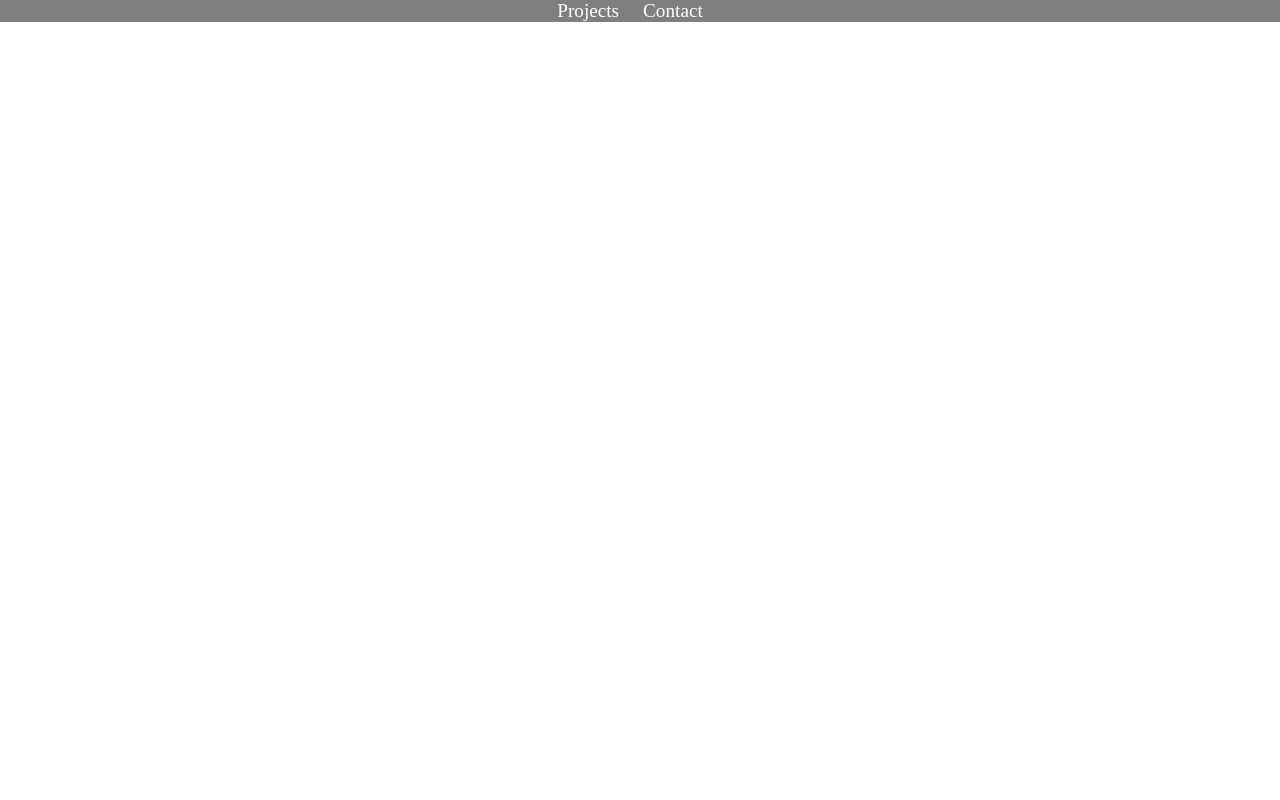
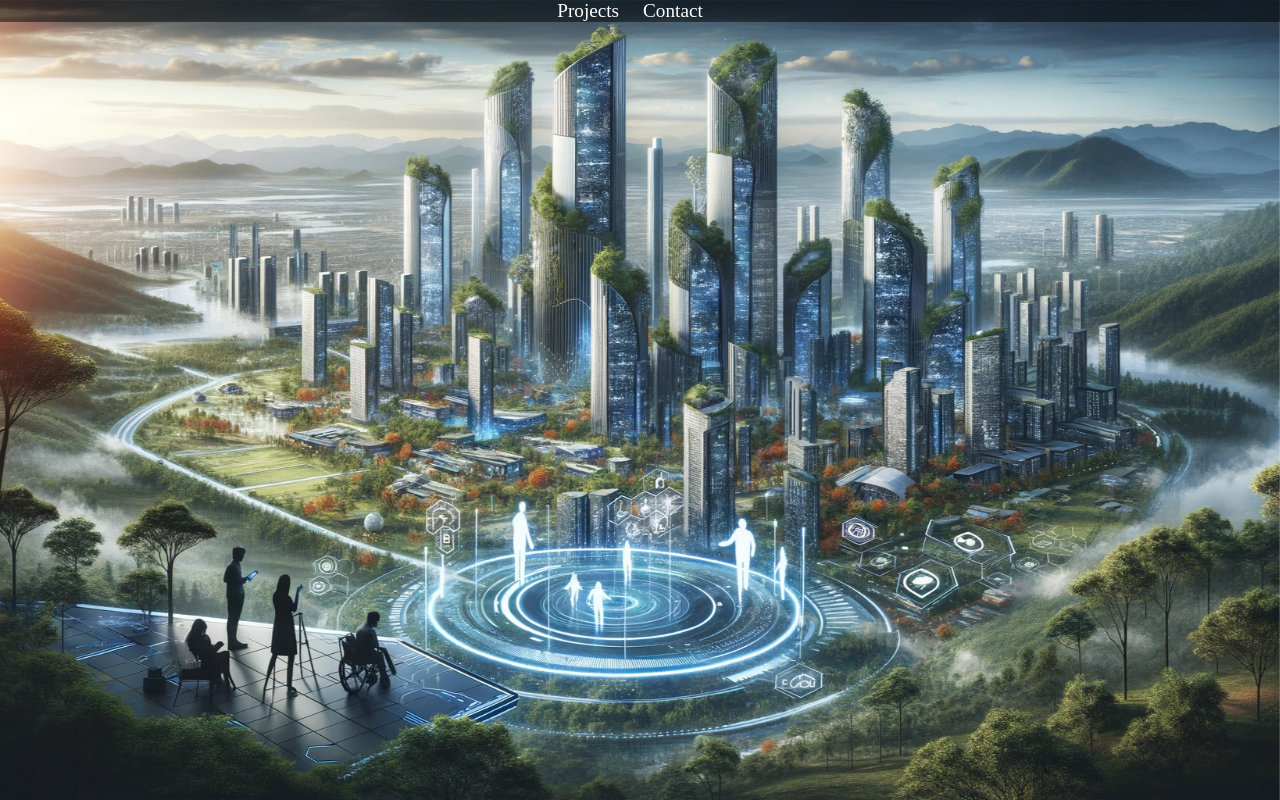
Before and after one commit to msdlogic/msdlogic.github.io, a plain HTML site: page index.html in a window 1280 px wide. Drawn offline with Linux system fonts and the light colour scheme.

Commit message:
Update style.css

```diff
--- a/style.css
+++ b/style.css
@@ -10,7 +10,7 @@ body, html {
     left: 0;
     min-width: 100%;
     min-height: 100%;
-    background-image: url('your-image.jpg'); /* Replace with your image path */
+    background-image: url('main.png'); /* Replace with your image path */
     background-size: cover;
     background-position: center;
     z-index: -1;
```
